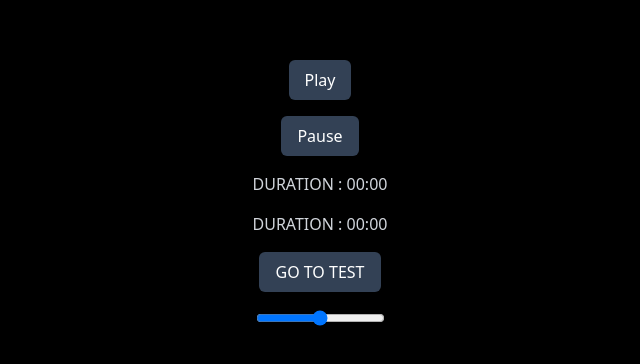
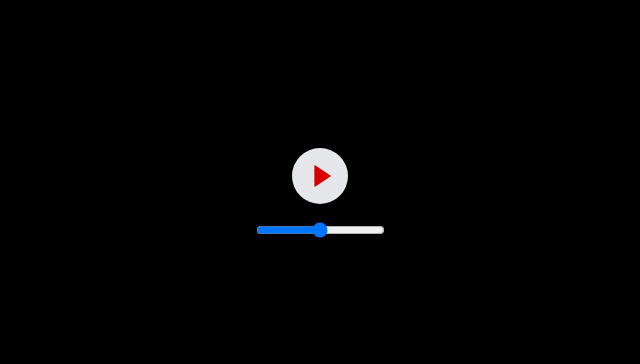
Before and after one commit to afkcodes/audio_player, a React (Vite) app: page / in a window 1280 px wide. Shown: the part 204-568 px from the top of the page, without its empty margins (320-960 px from the left). Built offline with nearby package versions, Linux system fonts and the light colour scheme.

Commit message:
add ProgressIcon component

```diff
--- a/package.json
+++ b/package.json
@@ -11,6 +11,7 @@
   "dependencies": {
     "react": "^18.2.0",
     "react-dom": "^18.2.0",
+    "react-icons": "^4.7.1",
     "react-router-dom": "^6.6.1"
   },
   "devDependencies": {
--- a/src/components/Home.tsx
+++ b/src/components/Home.tsx
@@ -1,8 +1,6 @@
-import AudioPlayer from '../modules/audio/audio';
-import AUDIO_STATE from '../modules/audio/state';
 import { notifierState } from '../utils/common/notifier';
-import useNotifier from '../utils/hooks/useNotifier.hook';
 import Progress from './Progress';
+import ProgressIcon from './ProgressIcon';
 import Volume from './Volume';
 
 const Home = () => {
@@ -10,9 +8,10 @@ const Home = () => {
   return (
     <div className='flex justify-center items-center h-screen bg-black text-gray-300'>
       <div className='flex flex-col justify-center items-center gap-4'>
-        <Progress />
+        <ProgressIcon size='MD' />
         <Volume />
       </div>
+      {/* <Progress /> */}
     </div>
   );
 };
--- a/src/components/Progress.tsx
+++ b/src/components/Progress.tsx
@@ -9,6 +9,7 @@ const audio = new AudioPlayer(
   'https://aac.saavncdn.com/784/5346d8f2a5b23175eba11713420ec5e5_320.mp4'
 );
 audio.attachAudioEventListeners();
+const audioInstance = AudioPlayer.getAudioInstance();
 
 const Progress = () => {
   const {
@@ -33,7 +34,7 @@ const Progress = () => {
       </button>
       <div className='flex flex-col justify-center items-center gap-4'>
         <p>DURATION : {secondsToTime(CURRENT_TIME)}</p>
-        <p>DURATION : {secondsToTime(PROGRESS)}</p>
+        <p>DURATION : {secondsToTime(audioInstance.duration)}</p>
         <Link
           className='bg-slate-700 px-4 py-2 text-white rounded-md'
           to={'test'}>
--- /dev/null
+++ b/src/components/ProgressIcon.tsx
@@ -0,0 +1,78 @@
+import { RiPlayFill, RiPauseFill } from 'react-icons/ri';
+import AudioPlayer from '../modules/audio/audio';
+import AUDIO_STATE from '../modules/audio/state';
+import { metaData } from '../utils/common/data';
+import useNotifier from '../utils/hooks/useNotifier.hook';
+
+const audio = new AudioPlayer(
+  'https://aac.saavncdn.com/784/5346d8f2a5b23175eba11713420ec5e5_320.mp4'
+);
+audio.attachAudioEventListeners();
+const audioInstance = AudioPlayer.getAudioInstance();
+
+const sizeConfig: any = {
+  SM: {
+    outer: 'h-8 w-8',
+    inner: 'after:h-6 after:w-6',
+    icon: 20,
+  },
+  MD: {
+    outer: 'h-14 w-14',
+    inner: 'after:h-12 after:w-12',
+    icon: 34,
+  },
+  LG: {
+    outer: 'h-16 w-16',
+    inner: 'after:h-14 after:w-14',
+    icon: 42,
+  },
+};
+
+const ProgressIcon = ({ size = 'MD' }) => {
+  const {
+    state: { CURRENT_TIME, IS_PLAYING },
+  } = useNotifier('AUDIO_EVENTS', AUDIO_STATE);
+
+  const duration = Math.round(audioInstance?.duration) || 0;
+  const durationPercent = Math.round(
+    (Math.round(CURRENT_TIME) / duration) * 100
+  );
+
+  const handlePlay = (metaData: any) => {
+    if (IS_PLAYING) {
+      audio.pause();
+    } else {
+      audio.play(metaData);
+    }
+  };
+
+  return (
+    <button
+      style={{
+        backgroundImage: `conic-gradient(#d80000 ${durationPercent}%, lightgrey 0%)`,
+      }}
+      onClick={() => {
+        handlePlay(metaData);
+      }}
+      className={`
+       ${sizeConfig[size].outer} bg-gray-200 flex justify-center items-center rounded-full relative cursor-pointer after:transition-all after:duration-300 after:ease-in-out
+      after:content-[''] after:absolute after:top-1/2 after:left-1/2 ${sizeConfig[size].inner} after:bg-gray-200 after:rounded-full after:-translate-x-1/2 after:-translate-y-1/2
+      `}>
+      {IS_PLAYING ? (
+        <RiPauseFill
+          size={sizeConfig[size].icon}
+          color='#d80000'
+          className='z-10'
+        />
+      ) : (
+        <RiPlayFill
+          size={sizeConfig[size].icon}
+          color='#d80000'
+          className='z-10'
+        />
+      )}
+    </button>
+  );
+};
+
+export default ProgressIcon;
--- a/src/modules/audio/eventListeners.ts
+++ b/src/modules/audio/eventListeners.ts
@@ -25,9 +25,9 @@ const attachAudioEventListeners = () => {
       'AUDIO_EVENTS',
       {
         CURRENT_TIME: audioInstance.currentTime,
-        IS_PLAYING: true,
-        IS_PAUSED: false,
-        ENDED: false,
+        IS_PLAYING: !audioInstance.paused,
+        IS_PAUSED: audioInstance.paused,
+        ENDED: audioInstance.ended,
         PROGRESS: e.timeStamp,
       },
       PLAYER_EVENTS.PROGRESS
@@ -39,9 +39,9 @@ const attachAudioEventListeners = () => {
       'AUDIO_EVENTS',
       {
         CURRENT_TIME: audioInstance.currentTime,
-        IS_PLAYING: true,
-        IS_PAUSED: false,
-        ENDED: false,
+        IS_PLAYING: !audioInstance.paused,
+        IS_PAUSED: audioInstance.paused,
+        ENDED: audioInstance.ended,
       },
       PLAYER_EVENTS.PLAYING
     );
@@ -51,10 +51,10 @@ const attachAudioEventListeners = () => {
     notifier.notify(
       'AUDIO_EVENTS',
       {
-        IS_PLAYING: false,
         CURRENT_TIME: audioInstance.currentTime,
-        IS_PAUSED: true,
-        ENDED: false,
+        IS_PLAYING: !audioInstance.paused,
+        IS_PAUSED: audioInstance.paused,
+        ENDED: audioInstance.ended,
       },
       PLAYER_EVENTS.PAUSE
     );
@@ -62,10 +62,10 @@ const attachAudioEventListeners = () => {
 
   audioInstance.addEventListener(PLAYER_EVENTS.ENDED, (e: any) => {
     notifier.notify('AUDIO_EVENTS', {
-      IS_PLAYING: false,
       CURRENT_TIME: audioInstance.currentTime,
-      IS_PAUSED: false,
-      ENDED: true,
+      IS_PLAYING: !audioInstance.paused,
+      IS_PAUSED: audioInstance.paused,
+      ENDED: audioInstance.ended,
     });
   });
 
@@ -75,10 +75,10 @@ const attachAudioEventListeners = () => {
     notifier.notify(
       'AUDIO_EVENTS',
       {
-        IS_PLAYING: false,
         CURRENT_TIME: audioInstance.currentTime,
-        IS_PAUSED: false,
-        ENDED: true,
+        IS_PLAYING: !audioInstance.paused,
+        IS_PAUSED: audioInstance.paused,
+        ENDED: audioInstance.ended,
         ERROR: error,
       },
       PLAYER_EVENTS.ERROR
```
